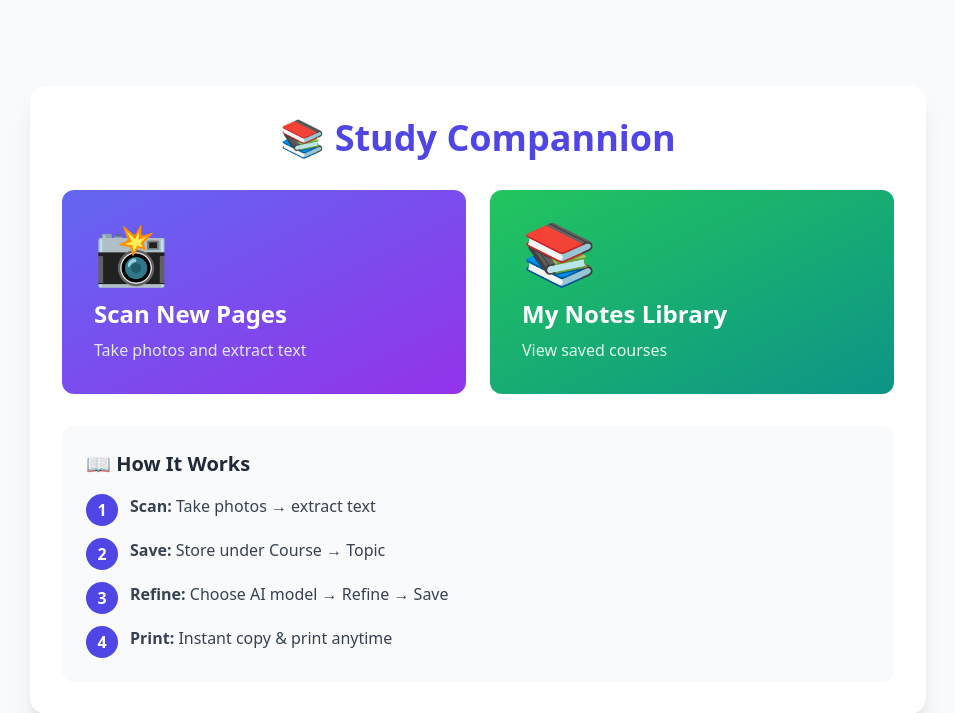
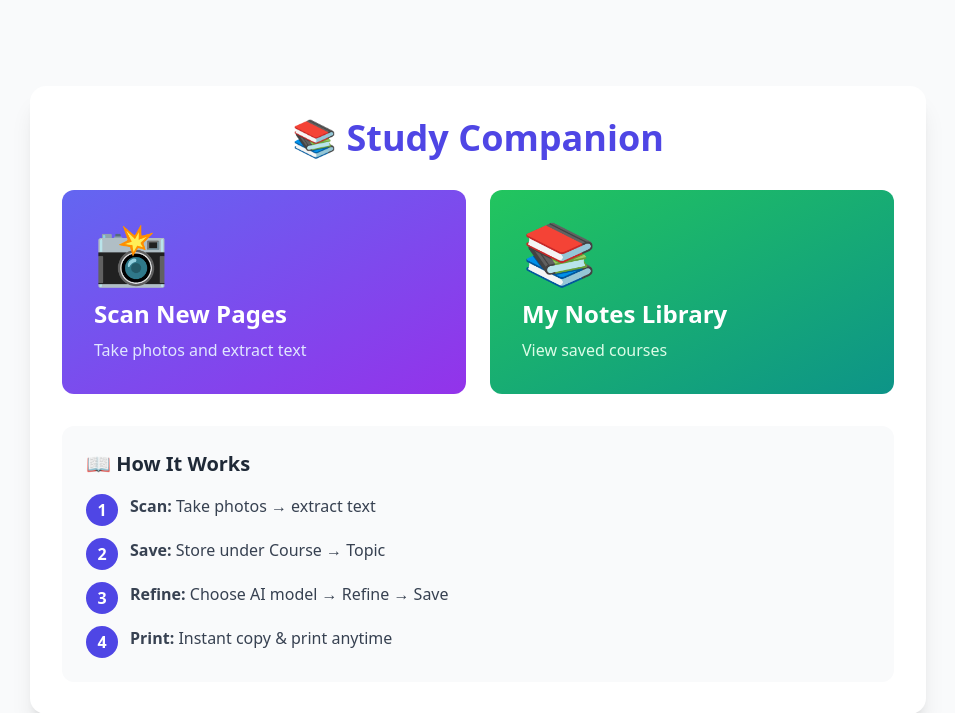
Before and after one commit to MorrisNexGenAI/StudyCompanion, a Django app: page / in a window 1280 px wide. Shown: the top 713 px of the page, without its empty margins (162-1117 px from the left). Run offline with Django 5.2, Linux system fonts and the light colour scheme; parts of the project's set-up code (start-up, migrations or seed data) failed here and were passed over; some libraries are stand-ins or nearby versions.

Commit message:
add the error fix

```diff
--- a/scan/models.py
+++ b/scan/models.py
@@ -50,7 +50,7 @@ class Course(BaseModel):
         topics = self.topics.filter(
             refined_summary__isnull=False
         ).exclude(refined_summary='').order_by('order', 'created_at')
-        so
+
         # Header
         full_text = f"{self.name}\n"
         dept_display = self.get_departments_display()
--- a/scan/templates/scan/partials/home.html
+++ b/scan/templates/scan/partials/home.html
@@ -1,7 +1,7 @@
 {% extends "scan/partials/base.html" %}
 {% block content %}
 <div class="bg-white rounded-2xl shadow-xl p-8">
-  <h1 class="text-4xl font-bold text-center text-indigo-600 mb-8">📚 Study Compannion</h1>
+  <h1 class="text-4xl font-bold text-center text-indigo-600 mb-8">📚 Study Companion</h1>
 
   <!-- Main Action Cards -->
   <div class="grid md:grid-cols-2 gap-6 mb-8">
```
